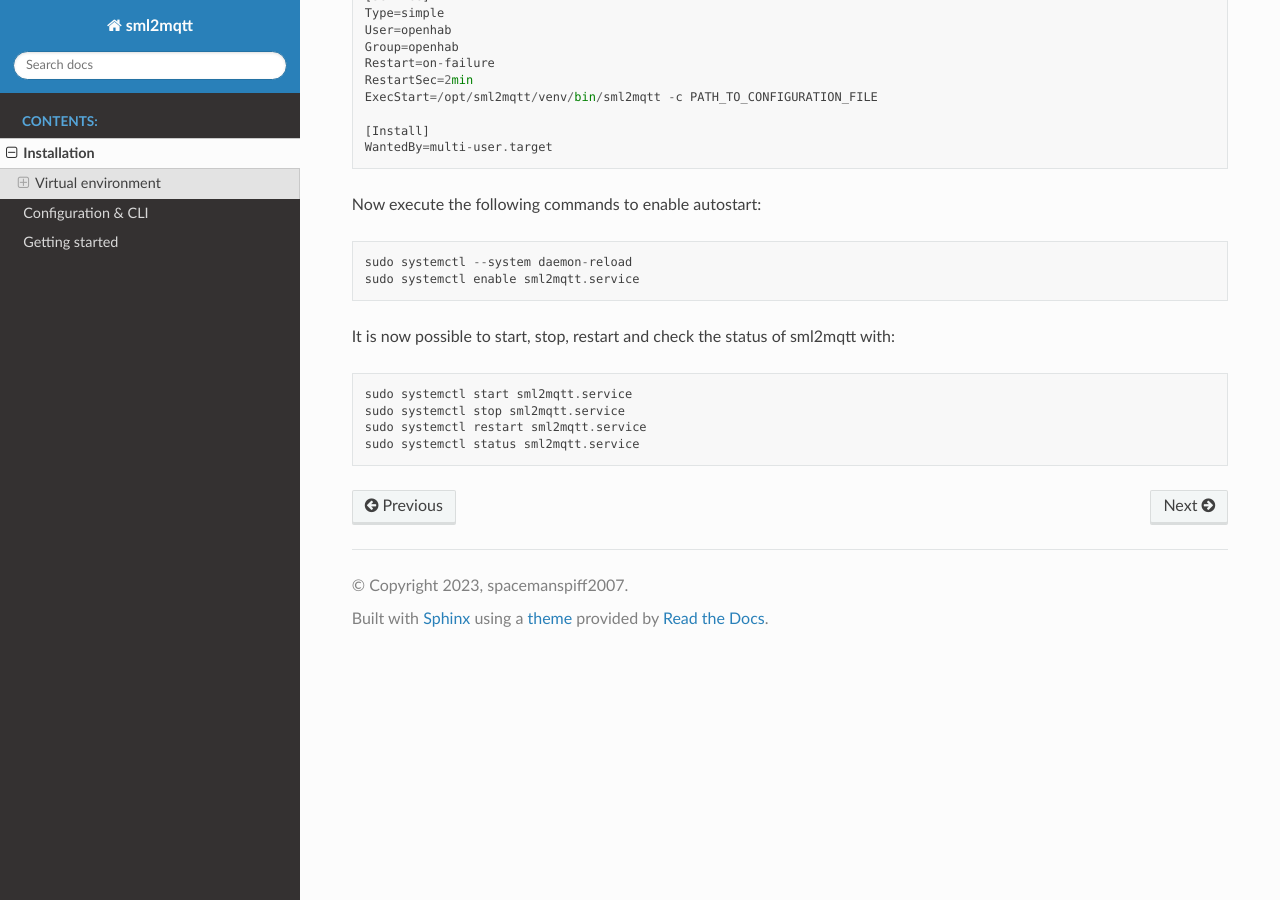
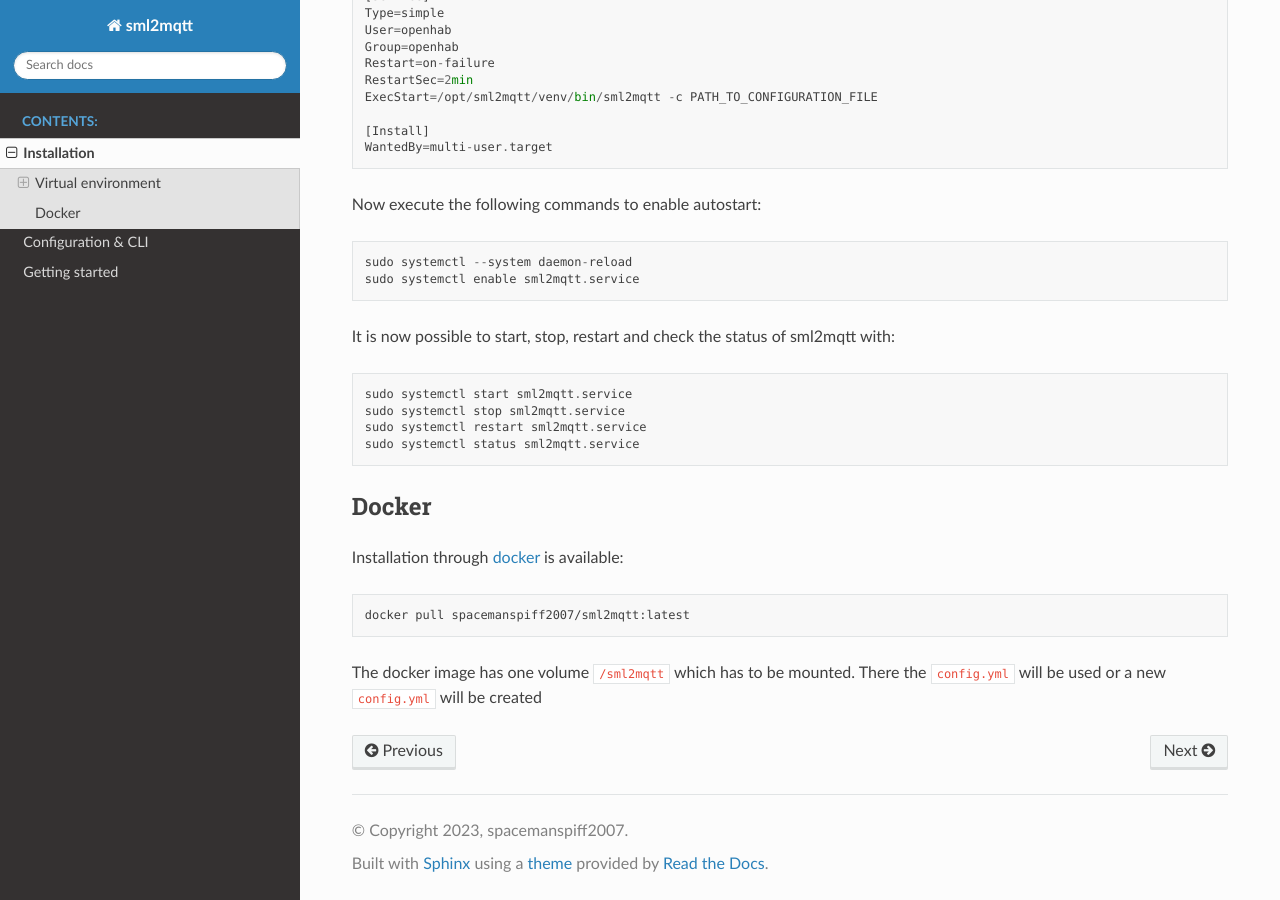
Before and after one commit to spacemanspiff2007/sml2mqtt, a Sphinx documentation site: the page built from docs/installation.rst, in a window 1280 px wide and 900 px high, scrolled down 2394 px. Built offline with Sphinx 7.4.7 and the Read the Docs theme 2.0.0, drawn with Linux system fonts in a browser that asks for light colours.

Commit message:
Update docs

```diff
--- a/docs/getting_started.rst
+++ b/docs/getting_started.rst
@@ -116,9 +116,9 @@ Example output for the meter data:
         crc16         : 56696
 
 
-Check if the meter reports the serial number unter obis``0100000009ff``.
-If not it's possible to configure another number for configuration matching.
+Check if the meter reports the serial number unter obis ``0100000009ff``.
+If not it's possible to configure another number (of even multiple ones) for configuration matching.
 If yes replace ``SERIAL_ID_HEX`` in the dummy configuration with the reported
 serial number (here ``11111111111111111111``).
-Modify the device configuration to your liking.
+Modify the device configuration to your liking (see configuration documentation).
 Run the analyze command again and see how the output changes and observe the reported values.
--- a/docs/installation.rst
+++ b/docs/installation.rst
@@ -125,3 +125,17 @@ It is now possible to start, stop, restart and check the status of sml2mqtt with
     sudo systemctl stop sml2mqtt.service
     sudo systemctl restart sml2mqtt.service
     sudo systemctl status sml2mqtt.service
+
+
+Docker
+======================================
+
+Installation through `docker <https://hub.docker.com/r/spacemanspiff2007/sml2mqtt>`_ is available:
+
+.. code-block:: bash
+
+    docker pull spacemanspiff2007/sml2mqtt:latest
+
+
+The docker image has one volume ``/sml2mqtt`` which has to be mounted.
+There the ``config.yml`` will be used or a new ``config.yml`` will be created
```
